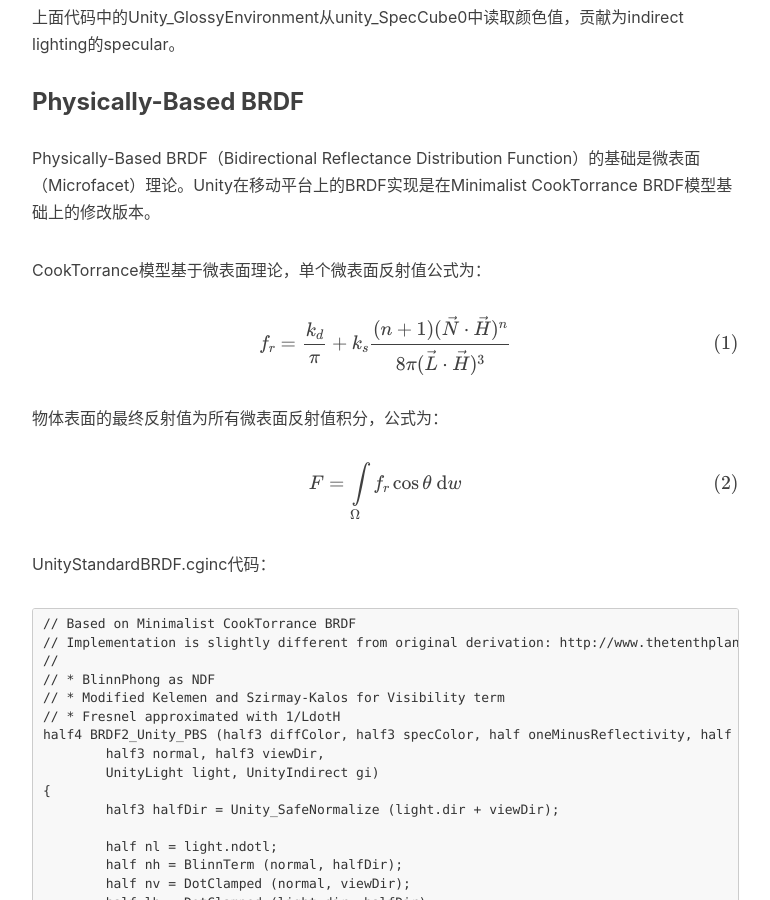
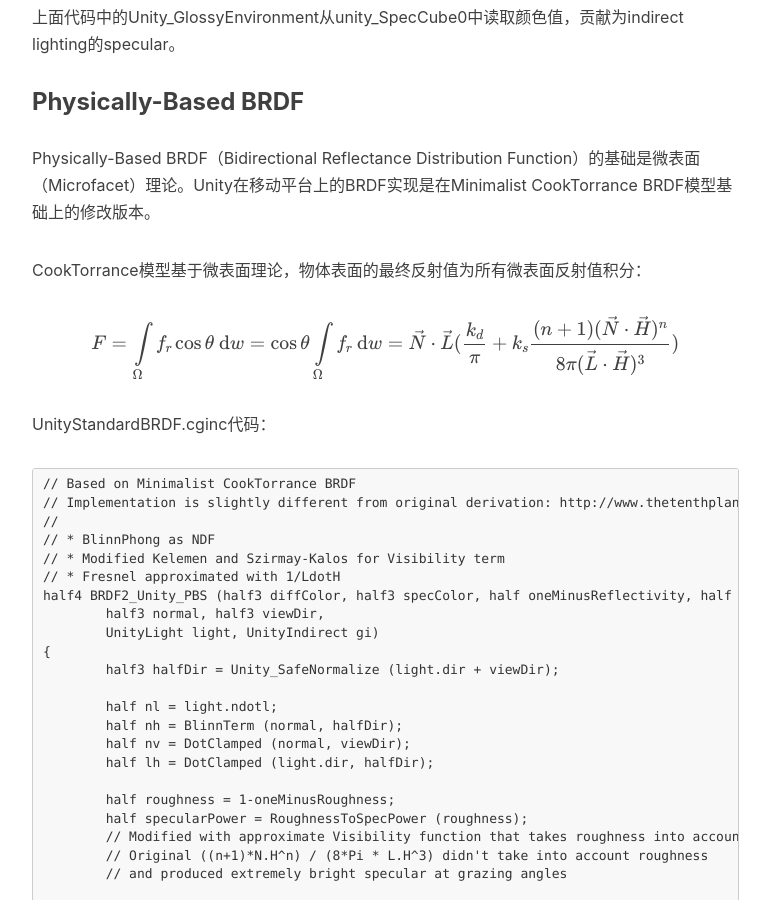
Before and after one commit to chenyong2github/blog, a Jekyll site: the page built from _posts/2017-02-07-pbs.markdown, in a window 1280 px wide and 900 px high, scrolled down 2999 px. Shown: the whole window, without its empty margins (233-1003 px from the left). Built offline with Jekyll 4.4.1, drawn with Linux system fonts in a browser that asks for light colours; nearby versions of some CDN libraries; formulas are drawn with MathJax 3; comment, search, counter and statistics services are not loaded; some of the changed text lies outside the part shown.

Commit message:
pbs formula

```diff
--- a/_posts/2017-02-07-pbs.markdown
+++ b/_posts/2017-02-07-pbs.markdown
@@ -126,16 +126,10 @@ inline half3 UnityGI_IndirectSpecular(UnityGIInput data, half occlusion, half3 n
 
 Physically-Based BRDF（Bidirectional Reflectance Distribution Function）的基础是微表面（Microfacet）理论。Unity在移动平台上的BRDF实现是在Minimalist CookTorrance BRDF模型基础上的修改版本。
 
-CookTorrance模型基于微表面理论，单个微表面反射值公式为：
+CookTorrance模型基于微表面理论，物体表面的最终反射值为所有微表面反射值积分：
 
 $$
-	f_{r} = \frac{k_{d}}{\pi} + k_{s} \frac{(n+1)(\vec{N} \cdot \vec{H})^n}{8 \pi (\vec{L} \cdot \vec{H})^3} \tag{1}
-$$
-
-物体表面的最终反射值为所有微表面反射值积分，公式为：
-
-$$
-	F = \intop_{\Omega} f_{r} \cos {\theta} \text{ d}w \tag{2}
+	F = \intop_{\Omega} f_{r} \cos {\theta} \text{ d}w = \cos {\theta} \intop_{\Omega} f_{r} \text{ d}w = \vec{N} \cdot \vec{L} (\frac{k_{d}}{\pi} + k_{s} \frac{(n+1)(\vec{N} \cdot \vec{H})^n}{8 \pi (\vec{L} \cdot \vec{H})^3})
 $$
 
 UnityStandardBRDF.cginc代码：
@@ -205,7 +199,7 @@ half4 BRDF2_Unity_PBS (half3 diffColor, half3 specColor, half oneMinusReflectivi
 $$
 	\intop_{\Omega} f_{r} \text{ d}w
 $$
-后面乘于的nl对应$$\cos {\theta}$$。
+。
 
 color返回值加上了全局光照模块返回diffuse和specular，值得注意的是Fresnel部分是与indirect的specular做的乘法。
 
```
